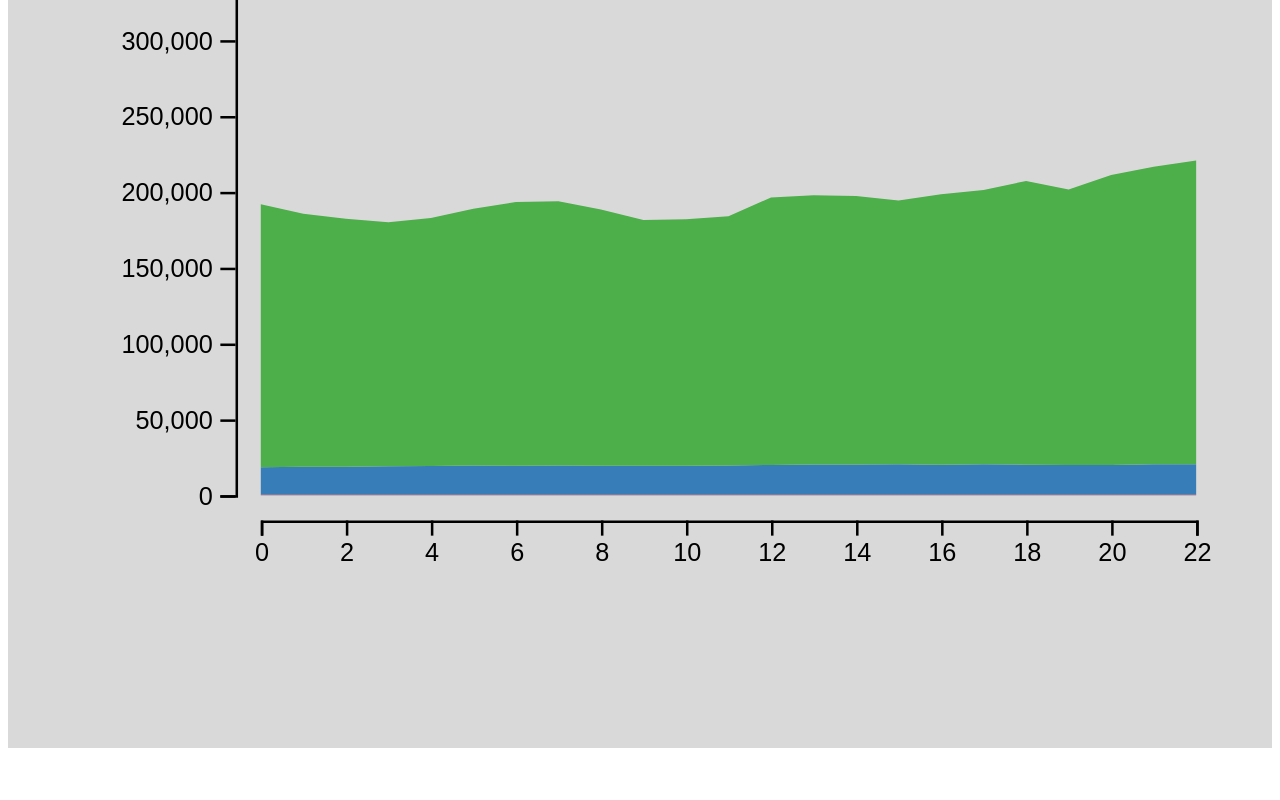
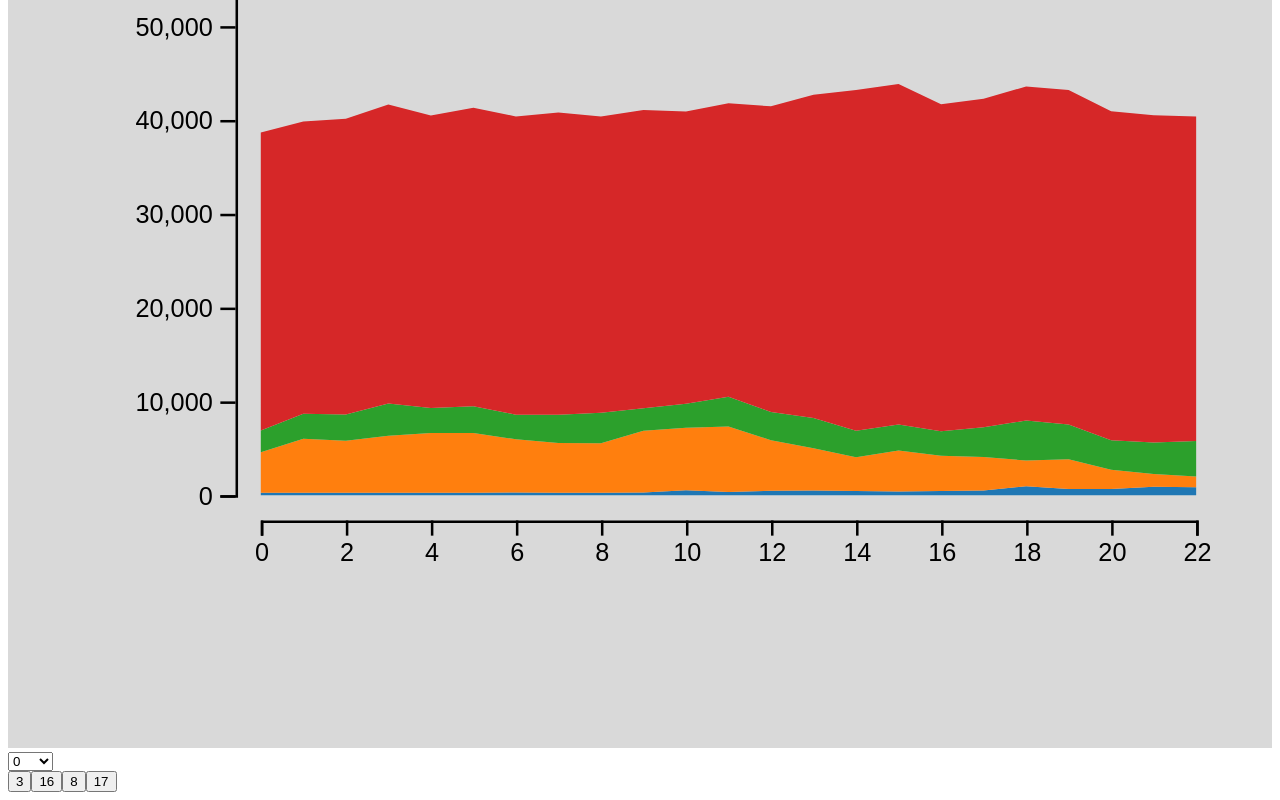
Before and after one commit to DannyThorne01/lulc-analysis, a Next.js app: page /tester in a window 1280 px wide. Shown: the part 524-1324 px from the top of the page. Before the commit the page ends 1284 px from the top, so only its background shows below. Built offline with nearby package versions, Linux system fonts and the light colour scheme.

Commit message:
Better Stacked Chart with Additions and Deletions

```diff
--- a/src/components/charts/line-graph.tsx
+++ b/src/components/charts/line-graph.tsx
@@ -1,5 +1,6 @@
-import React, { useEffect, useRef } from "react";
+import React, { useEffect, useRef, useState } from "react";
 import * as d3 from "d3";
+import data from "../../data/lc.json";
 
 
 interface Group {
@@ -23,21 +24,61 @@ const StackLineGraph = ({ info }: Props) => {
   const slinegraphWidth = w - m.left - m.right;
   const slinegraphHeight = h - m.top - m.bottom;
 
-  var mygroups = [52,62,120] // list of group names
-  var mygroup = [10,20,22] // list of group names
-  console.log(info)
+  const [mygroup, setMyGroup] = useState([3,16,8,17]);
+   // build the index to key mappings
+   const mappings = info[0].groups.reduce((acc, e, index) => {
+    acc[index] = e.lc; // Use index as the key and e.lc as the value
+    return acc;
+  }, {});
+  const values= Object.values(mappings);
+  console.log(values)
+  // handle dropdown click
+  const handleDropDownClick = (event) => {
+    const selectedValue = Number(event.target.value)
+    if(selectedValue && !mygroup.includes(selectedValue)){
+      setMyGroup([...mygroup, values.indexOf(selectedValue)]);
+    }
+  }
+  const handleButtonClick = (item) =>{
+    console.log(item)
+    // const selectedValue = Number(event.target.value)
+    // console.log(selectedValue)
+    // console.log(values.indexOf(selectedValue))
+    setMyGroup(mygroup.filter(value => value !== item));
+    // console.log(mygroup)
+  }
+   useEffect(() => {
+    d3.select(svgRef.current).selectAll("*").remove();
+    //For the dropdown
 
-  var stackedData = d3.stack()
+    const dropdown = d3.select("#my-dropdown")
+        dropdown.selectAll("option")
+            .data(values)
+            .enter()
+            .append("option")
+            .text(d => d);
+    // add the buttons
+
+
+    var stackedData = d3.stack()
     .keys(mygroup)
     .value(function(group,key){
-      // console.log(group.groups[key].area)
+
       return (group.groups[key].area)
     })
    (info)
-  console.log(stackedData)
 
-   useEffect(() => {
-    d3.select(svgRef.current).selectAll("*").remove();
+    const allGroups = info.flatMap(year => year.groups);
+    const maxByLandCover = allGroups.reduce((acc, group) => {
+      const lc = group.lc;
+      const area = group.area;
+      if (acc[lc] !== undefined) {
+        acc[lc] = Math.max(acc[lc], area);
+      } else {
+        acc[lc] = area;
+      }
+      return acc;
+    }, {});
 
     const d3svg = d3
         .select(svgRef.current)
@@ -53,32 +94,56 @@ const StackLineGraph = ({ info }: Props) => {
       .attr("class", "axis")
       .attr("transform", `translate(${m.left}, ${slinegraphHeight + m.top + 10})`);
 
-    const slineGraphYAxis = d3svg
-      .append("g")
-      .attr("class", "axis")
-      .attr("transform", `translate(${m.left - 10}, ${m.top})`);
+    // const slineGraphYAxis = d3svg
+    //   .append("g")
+    //   .attr("class", "axis")
+    //   .attr("transform", `translate(${m.left - 10}, ${m.top})`);
 
-    // Scales and colors
     const xScale = d3
       .scaleLinear()
       .range([0, slinegraphWidth])
       .domain([0,22])
 
+    console.log(mygroup)
     const yScale = d3
-      .scaleLinear()
-      .range([slinegraphHeight, 0])
-      .domain([0,600000])
+    .scaleLinear()
+    .range([slinegraphHeight, 0])
+    .domain([
+      0,
+      d3.sum(mygroup, (d) => {
+        // console.log("Current group:", d);
+        // console.log("Mapping for group:", mappings[d]);
+        // console.log("MaxByLandCover value:", maxByLandCover[mappings[d]]);
+        return (maxByLandCover[mappings[d]] || 0) * 2;
+      }),
+    ]);
+      // .domain(0,d3.max(mygroup,(d)=>{console.log(d)}))
+
 
       // color palette
     var color = d3.scaleOrdinal()
-    .domain(mygroup)
-    .range(['#e41a1c','#377eb8','#4daf4a','#984ea3','#ff7f00','#ffff33','#a65628','#f781bf','#999999'])
+      .domain(mygroup)
+      .range([
+        '#1f77b4', '#ff7f0e', '#2ca02c', '#d62728', '#9467bd', '#8c564b', '#e377c2', '#7f7f7f', '#bcbd22', '#17becf',
+        '#aec7e8', '#ffbb78', '#98df8a', '#ff9896', '#c5b0d5', '#c49c94', '#f7b6d2', '#c7c7c7', '#dbdb8d', '#9edae5',
+        '#393b79', '#637939', '#8c6d31', '#843c39'
+      ]);
 
     // Axes
     const xAxis = d3.axisBottom(xScale);
     const yAxis = d3.axisLeft(yScale);
+    console.log(yScale.domain())
     slineGraphXAxis.call(xAxis);
-    slineGraphYAxis.call(yAxis);
+    const slineGraphYAxis = d3svg
+      .selectAll(".y-axis")
+      .data([null]);
+    slineGraphYAxis
+      .enter()
+      .append("g")
+      .attr("class", "y-axis")
+      .attr("transform", `translate(${m.left - 10}, ${m.top})`)
+      .merge(slineGraphYAxis)
+      .call(yAxis);
 
     slineGraphArea
     .selectAll("mylayers")
@@ -88,20 +153,27 @@ const StackLineGraph = ({ info }: Props) => {
 
     .style("fill", (d) => {return color(d.key); })
     .attr("d", d3.area()
-      .x((d, i) => xScale(i))
-      .y0(function(d) { return yScale(d[0]) })
-      .y1(function(d) { return yScale(d[1]); })
+      .x((_, i) => xScale(i))
+      .y0((d)=> { return yScale(d[0]) })
+      .y1((d)=> {return yScale(d[1]); })
     )
-    .attr("class", (d) => {return mygroups[d.key]})
+    .attr("class", (d) => {return mappings[d.key]})
+   },[info,mygroup])
 
 
 
-
-
-   })
-
-
-
-  return <svg ref={svgRef}></svg>;
+  return (
+    <div className="slinegraph">
+      <svg ref={svgRef}></svg>
+      <select id="my-dropdown" onChange={handleDropDownClick}></select>
+      <div>
+        {mygroup.map((item, index) => (
+          <button key={index} onClick={() => handleButtonClick(item)}>
+            {item}
+          </button>
+        ))}
+      </div>
+    </div>
+  )
 }
 export default StackLineGraph
```
